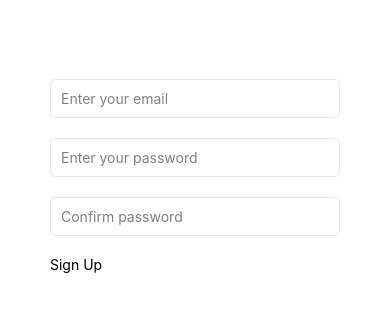
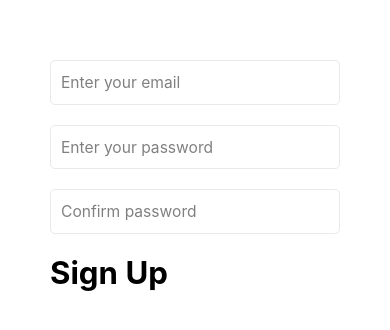
Before and after one commit to salmaazakii/E-Commerce-Application, a React Native app: screen / in a window 390 px wide. Shown: the part 246-576 px from the top of the page. Built offline with nearby package versions, Linux system fonts and the light colour scheme.

Commit message:
Scalling style

```diff
--- a/TestComp/ResponsiveFormLayout.js
+++ b/TestComp/ResponsiveFormLayout.js
@@ -1,5 +1,7 @@
 import React,{useEffect} from 'react';
 import {View,TextInput,StyleSheet,Text,Dimensions} from 'react-native';
+// import { rem } from '../src/Utils/Constants';
+import {scale} from 'react-native-size-matters';
 
 const {width,height} = Dimensions.get('window');
 
@@ -13,6 +15,8 @@ function Input (props){
             , borderWidth : 1
             , marginBottom : 20
             , padding : 10
+            , height : scale(40)
+            , fontSize : scale(14)
         }
     });
     return (
@@ -33,9 +37,9 @@ export default function BasicForm (props){
 
     return ()=>{
         try{
-            Dimensions.removeEventListener('change');
+            Dimensions.remove('change');
         } catch (err){
-            console.error(JSON.stringify(err));
+            console.error('Can not remove event listener for the event "change".' & JSON.stringify(err));
         }
     };
 
@@ -55,7 +59,7 @@ export default function BasicForm (props){
                     <Input placeholder="Confirm password"/>
                 </View>
             </View>
-            <Text style={{color:'black'}}>Sign Up</Text>
+            <Text style={{color:'black',fontSize: scale(28),fontWeight : 'bold'}}>Sign Up</Text>
         </View>
     );
 }
--- a/package.json
+++ b/package.json
@@ -11,7 +11,8 @@
   },
   "dependencies": {
     "react": "17.0.2",
-    "react-native": "0.68.0"
+    "react-native": "0.68.0",
+    "react-native-size-matters": "^0.4.0"
   },
   "devDependencies": {
     "@babel/core": "^7.12.9",
--- /dev/null
+++ b/src/Utils/Constants.js
@@ -0,0 +1,5 @@
+import {Dimensions} from 'react-native';
+
+{/* Scalling without using react-native packages */}
+// const TESTING_DEVICE_WIDTH = 360;
+// export const rem = Dimensions.get('window').width / TESTING_DEVICE_WIDTH;
```
Also changed, not shown: 1 other file (tests, documents, lock files or other folders).
